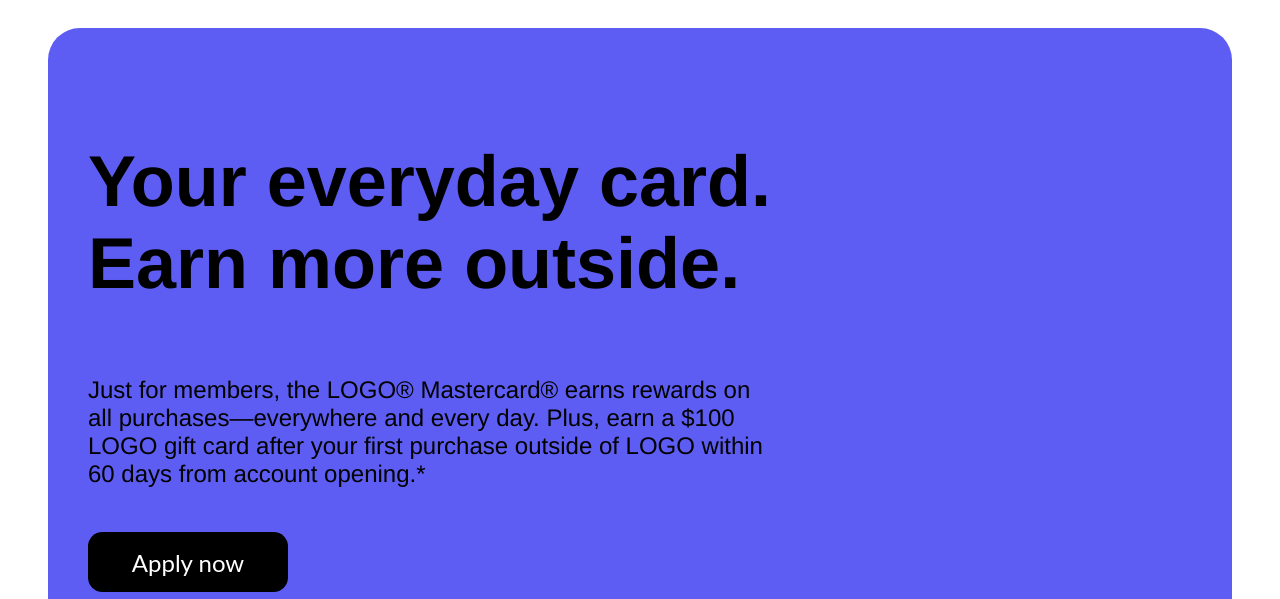
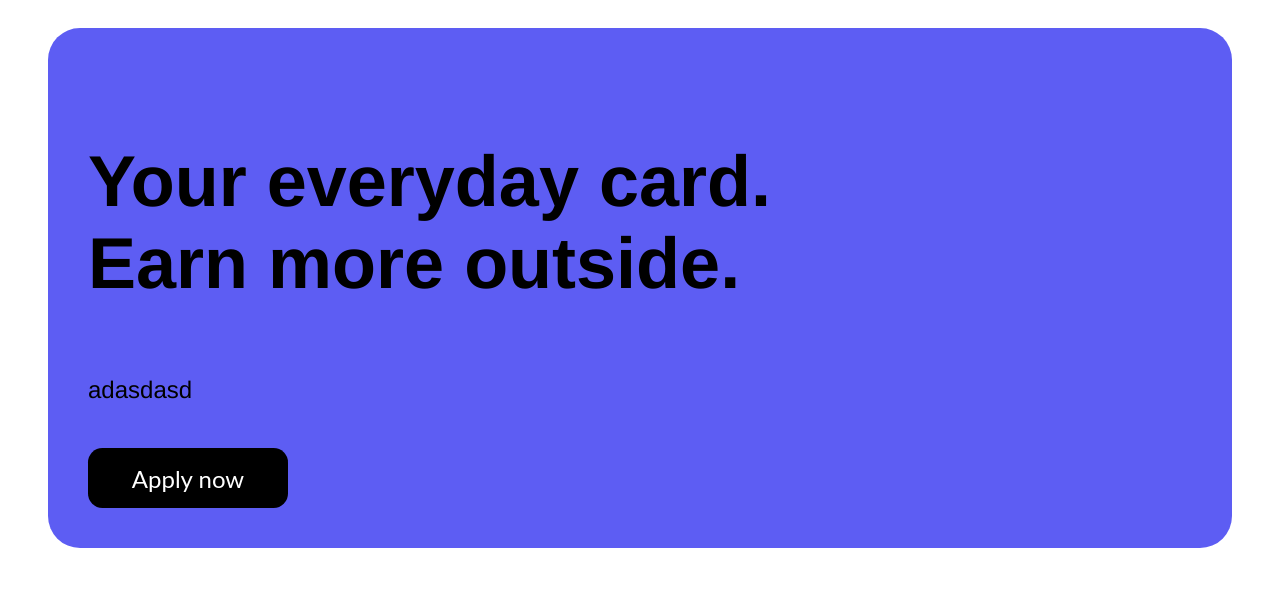
Before and after one commit to SergeyS14/html-css-js, a plain HTML site: page index.html in a window 1280 px wide. Shown: the part 70-669 px from the top of the page. Drawn offline with Linux system fonts and the light colour scheme.

Commit message:
fix-text

```diff
--- a/index.html
+++ b/index.html
@@ -28,10 +28,7 @@
         <div class="baner">
             <p class="baner_title" > Your everyday card.
                 <br> Earn more outside.</p>
-            <p class="baner_text">Just for members, the LOGO® Mastercard® earns rewards on
-                all purchases—everywhere and every day. Plus, earn a $100
-                LOGO gift card after your first purchase outside of LOGO within
-                60 days from account opening.*</p>
+            <p class="baner_text">adasdasd</p>
             <button>
                 Apply  now
             </button>
```
